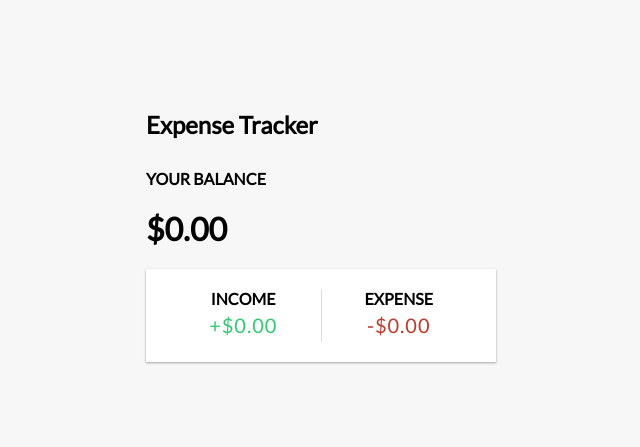
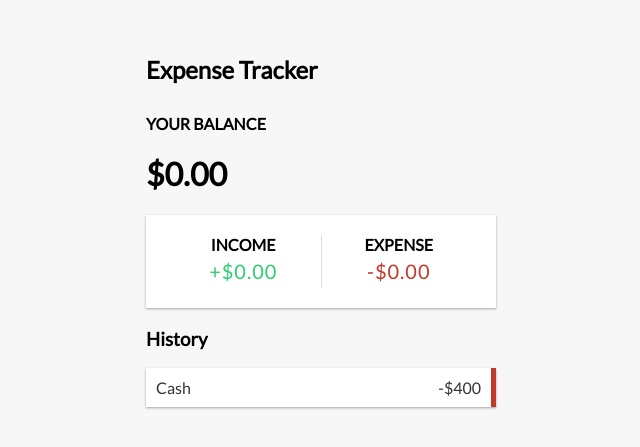
Before and after one commit to GEOFARL/expense-tracker, a React (Create React App) app: page / in a window 1280 px wide. Shown: the part 159-606 px from the top of the page, without its empty margins (319-959 px from the left). Built offline with nearby package versions, Linux system fonts and the light colour scheme.

Commit message:
Add transaction list component and style it

```diff
--- a/src/App.css
+++ b/src/App.css
@@ -62,3 +62,52 @@
 .money.minus {
   color: #c0392b;
 }
+
+.list {
+  list-style: none;
+  padding: 0;
+  margin-bottom: 40px;
+}
+
+.list li {
+  background-color: #fff;
+  box-shadow: var(--box-shadow);
+  color: #333;
+  display: flex;
+  justify-content: space-between;
+  position: relative;
+  padding: 10px;
+  margin: 10px 0;
+}
+
+.list li.plus {
+  border-right: 5px solid #2ecc71;
+}
+
+.list li.minus {
+  border-right: 5px solid #c0392b;
+}
+
+.delete-btn {
+  cursor: pointer;
+  background-color: #e74c3c;
+  border: 0;
+  color: #fff;
+  font-size: 20px;
+  line-height: 20px;
+  padding: 2px 5px;
+  position: absolute;
+  top: 50%;
+  left: 0;
+  transform: translate(-100%, -50%);
+  opacity: 0;
+  transition: opacity 0.3s ease;
+}
+
+.delete-btn:focus {
+  outline: 0;
+}
+
+.list li:hover .delete-btn {
+  opacity: 1;
+}
--- a/src/App.js
+++ b/src/App.js
@@ -2,6 +2,7 @@
 import { Balance } from './components/Balance';
 import { Header } from './components/Header';
 import { IncomeExpenses } from './components/IncomeExpenses';
+import { TransactionList } from './components/TransactionList';
 
 function App() {
   return (
@@ -10,6 +11,7 @@
       <div className="container">
         <Balance />
         <IncomeExpenses />
+        <TransactionList />
       </div>
     </>
   );
--- /dev/null
+++ b/src/components/TransactionList.js
@@ -0,0 +1,15 @@
+import React from 'react';
+
+export const TransactionList = () => {
+  return (
+    <>
+      <h3>History</h3>
+      <ul className="list">
+        <li className="minus">
+          Cash<span>-$400</span>
+          <button className="delete-btn">x</button>
+        </li>
+      </ul>
+    </>
+  );
+};
```
